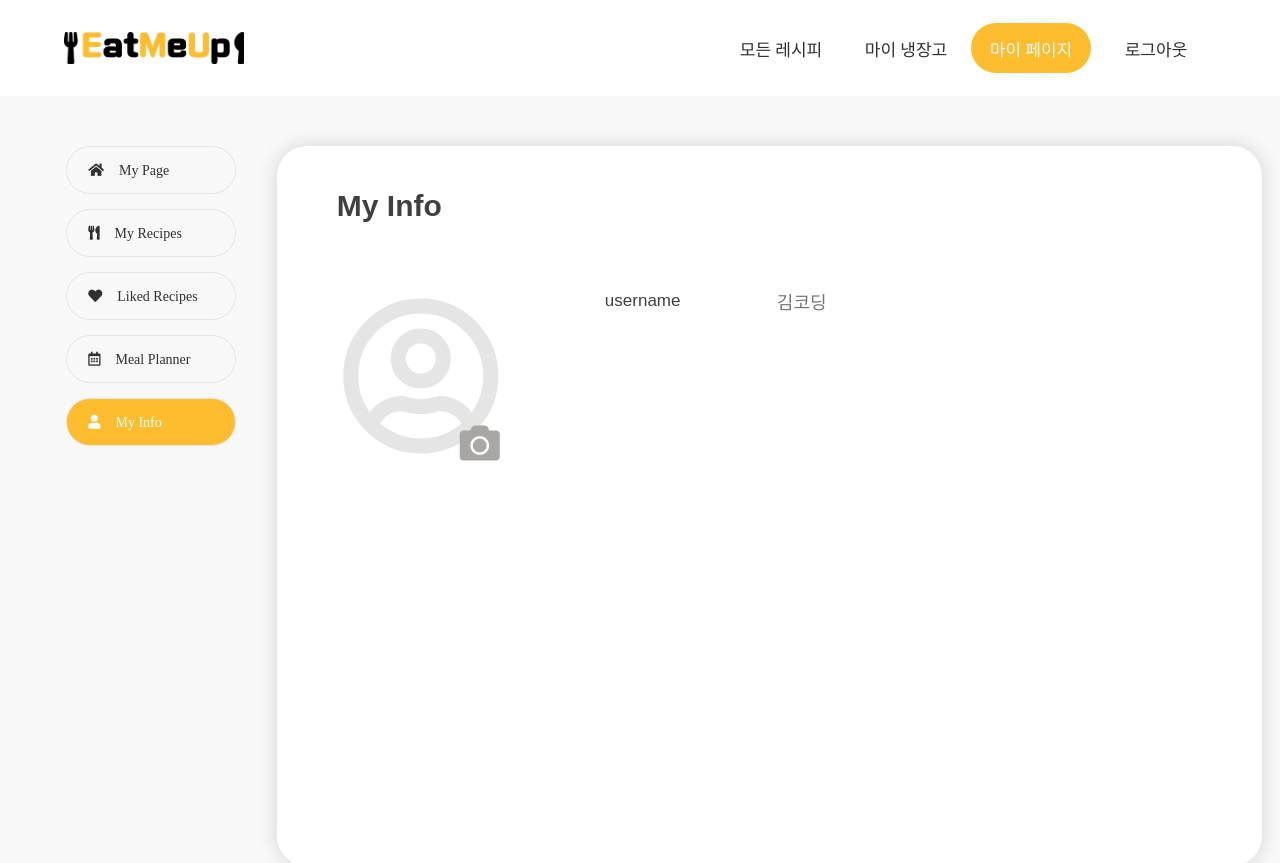
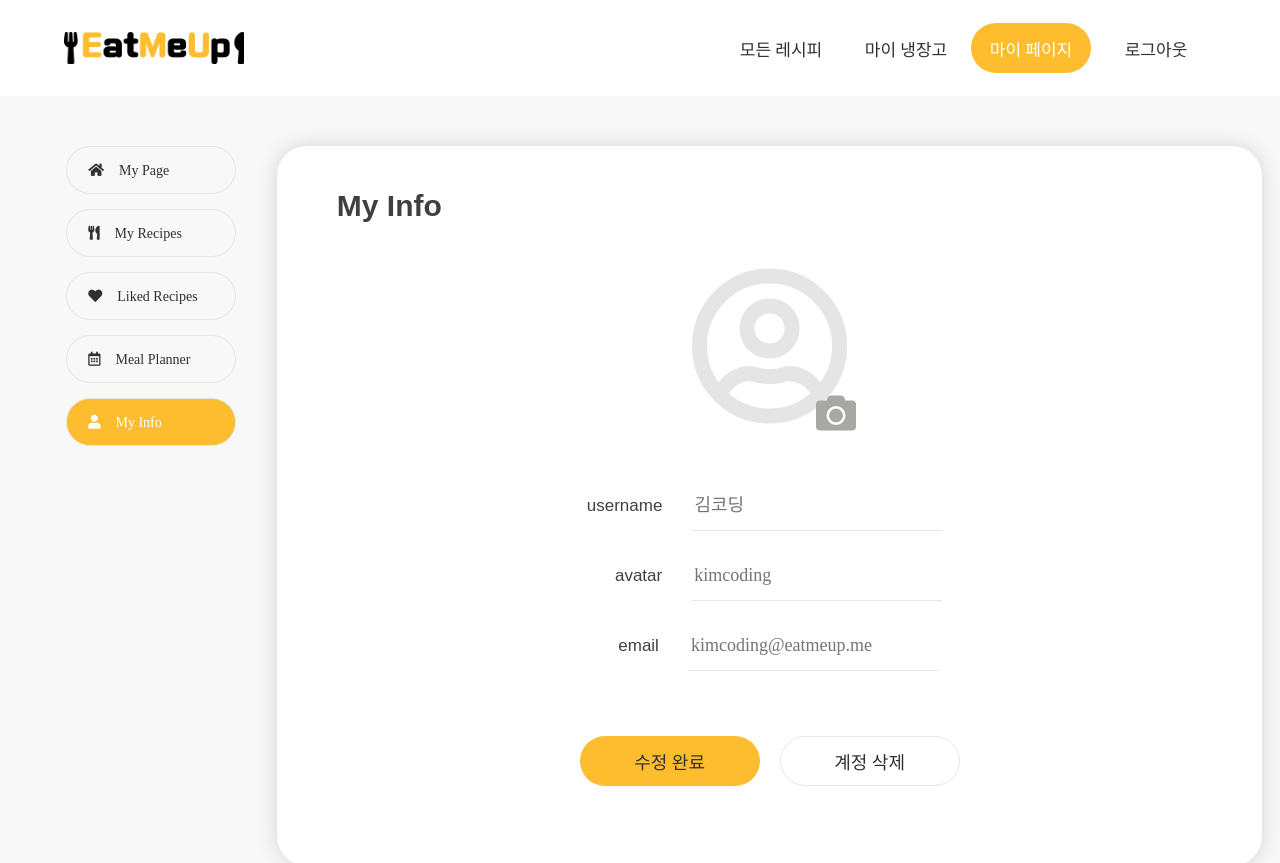
Before and after one commit to codestates/EatMeUp, a React (Create React App) app in the folder EatMeUp-Client/: page /user/info in a window 1280 px wide. Shown: the top 863 px of the page. Built offline with nearby package versions, Linux system fonts and the light colour scheme.

Commit message:
[mod]: MyInfo 수정

```diff
--- a/EatMeUp-Client/src/components/MyPage/MyInfo.js
+++ b/EatMeUp-Client/src/components/MyPage/MyInfo.js
@@ -42,12 +42,23 @@ const MyInfo = () => {
                 </Dropzone>
               </div>
               <div className='info_box'>
-                <div className='info'>username</div>
-                <Wrapper>
+                <div className='info1'>
+                  username
                   <input placeholder='김코딩' />
-                  <span className='underline'></span>
-                </Wrapper>
+                </div>
+                <div className='info2'>
+                  avatar
+                  <input placeholder='kimcoding' />
+                </div>
+                <div className='info3'>
+                  email
+                  <input placeholder='kimcoding@eatmeup.me' />
+                </div>
               </div>
+            </div>
+            <div className='btn_container'>
+              <EditButton>수정 완료</EditButton>
+              <DeleteButton>계정 삭제</DeleteButton>
             </div>
           </MyInfoContainer>
         </Container>
@@ -56,110 +67,6 @@ const MyInfo = () => {
     </div>
   );
 };
-
-const MyInfoContainer = styled(SectionBox)`
-  width: 77%;
-  min-height: 720px;
-  .info_container {
-    width: 100%;
-    height: 50%;
-    display: flex;
-  }
-  .profile_container {
-    width: 190px;
-    height: 190px;
-    margin: 30px 60px;
-    /* border: 2px solid ${theme.colors.lightgrey}; */
-    color: ${theme.colors.lightgrey};
-    /* border-radius: 100%; */
-    display: flex;
-    position: relative;
-    #userimg {
-      margin: auto;
-      color: ${theme.colors.lightgrey};
-    }
-  }
-  .profileImg_box {
-    width: 30%;
-    height: 30%;
-    border-radius: 30px;
-    /* border: 2px solid ${theme.colors.lightgrey}; */
-    display: flex;
-    position: absolute;
-    bottom: 0;
-    right: 0;
-    justify-content: center;
-    align-items: center;
-    font-size: 40px;
-    color: ${theme.colors.gray};
-    cursor: pointer;
-  }
-  .info_box {
-    display: float;
-    width: 80%;
-  }
-  .info {
-    display: flex;
-    margin: 40px;
-    font-size: 17px;
-    width: 100px;
-  }
-`;
-
-const Wrapper = styled.div`
-  /* border: 1px solid ${theme.colors.yellow};
-  border-radius: 2px; */
-  /* box-sizing: border-box; */
-  width: 400px;
-  height: 50px;
-  margin: 32px;
-  /* left: 50%; */
-  /* margin: -150px 0 0 -150px; */
-  /* position: absolute; */
-  /* top: 50%; */
-  input {
-    background-color: transparent;
-    border: none;
-    color: #555;
-    box-sizing: border-box;
-    font-family: "Arvo";
-    font-size: 18px;
-    /* height: 50px; */
-    /* left: 50%; */
-    padding: 10px 0px;
-    position: relative;
-    /* top: 50%; */
-    width: 200px;
-    &:focus {
-      outline: none;
-    }
-  }
-  .underline {
-    background-color: ${theme.colors.black};
-    /* display: inline-block; */
-    height: 2px;
-    width: 400px;
-    margin: 40px auto;
-    left: 810px;
-    position: absolute;
-    /* top: 185px; */
-    -webkit-transform: scale(0, 1);
-    transform: scale(0, 1);
-    -webkit-transition: all 0.3s linear;
-    transition: all 0.3s linear;
-  }
-  input {
-    -webkit-input-placeholder {
-      color: #aaa;
-    }
-    :focus::-webkit-input-placeholder {
-      color: ${theme.colors.black};
-    }
-    :focus + .underline {
-      transform: scale(1);
-    }
-  }
-`;
 
 const TitleBox = styled.div`
   width: 100%;
@@ -174,4 +81,114 @@ const TitleBox = styled.div`
   padding: 10px;
 `;
 
+const MyInfoContainer = styled(SectionBox)`
+  width: 77%;
+  min-height: 720px;
+  .info_container {
+    width: 100%;
+    height: 485px;
+  }
+  .profile_container {
+    width: 190px;
+    height: 190px;
+    margin: 0 auto;
+    color: ${theme.colors.lightgrey};
+    display: flex;
+    position: relative;
+    #userimg {
+      margin: auto;
+      color: ${theme.colors.lightgrey};
+    }
+  }
+  .profileImg_box {
+    width: 30%;
+    height: 30%;
+    border-radius: 30px;
+    display: flex;
+    position: absolute;
+    bottom: 0;
+    right: 0;
+    justify-content: center;
+    align-items: center;
+    font-size: 40px;
+    color: ${theme.colors.gray};
+    i {
+      &:hover {
+        cursor: pointer;
+        color: ${theme.colors.black};
+      }
+    }
+  }
+  .info_box {
+    width: 400px;
+    margin: 40px auto;
+  }
+  .info1 {
+    text-align: center;
+    margin: 20px 10px;
+    font-size: 17px;
+    width: 100%;
+    height: 50px;
+  }
+  .info2 {
+    text-align: center;
+    margin: 20px 24px;
+    font-size: 17px;
+    width: 100%;
+    height: 50px;
+  }
+  .info3 {
+    text-align: center;
+    margin: 20px 24px;
+    font-size: 17px;
+    width: 100%;
+    height: 50px;
+  }
+  input {
+    background-color: transparent;
+    border: none;
+    border-bottom: 1px solid ${theme.colors.lightgrey};
+    color: #555;
+    box-sizing: border-box;
+    font-size: 18px;
+    height: 50px;
+    width: 250px;
+    font-family: "Noto Sans KR";
+    margin: 0 30px;
+    &:focus {
+      outline: none;
+      border-bottom: 1px solid ${theme.colors.black};
+      transition: all 0.2s ease-in-out;
+    }
+  }
+  .btn_container {
+    width: 400px;
+    margin: 0 auto;
+  }
+`;
+
+const EditButton = styled(LargeBtn)`
+  width: 180px;
+  height: 50px;
+  margin: 0 10px;
+  background-color: ${theme.colors.yellow};
+  color: ${theme.colors.black};
+  font-size: 18px;
+  font-weight: 500;
+  font-family: "Noto Sans KR";
+  cursor: pointer;
+  `;
+const DeleteButton = styled(LargeBtn)`
+  width: 180px;
+  height: 50px;
+  margin: 0 10px;
+  background-color: white;
+  border: 1px solid ${theme.colors.lightgrey};
+  color: ${theme.colors.black};
+  font-size: 18px;
+  font-weight: 500;
+  font-family: "Noto Sans KR";
+  cursor: pointer;
+`;
+
 export default MyInfo;
```
